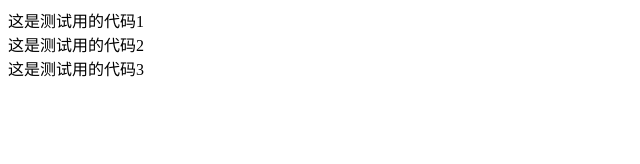
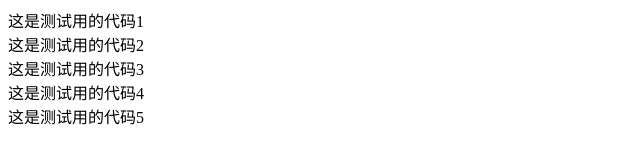
Before and after one commit to zhaodh123/demo, a plain HTML site: page index.html in a window 1280 px wide. Shown: the whole page, without its empty margins (0-640 px from the left). Drawn offline with Linux system fonts and the light colour scheme.

Commit message:
zhaodh123修改的代码

```diff
--- a/index.html
+++ b/index.html
@@ -10,5 +10,7 @@
   <div>这是测试用的代码1</div>
   <div>这是测试用的代码2</div>
   <div>这是测试用的代码3</div>
+  <div>这是测试用的代码4</div>
+  <div>这是测试用的代码5</div>
 </body>
 </html>
```
